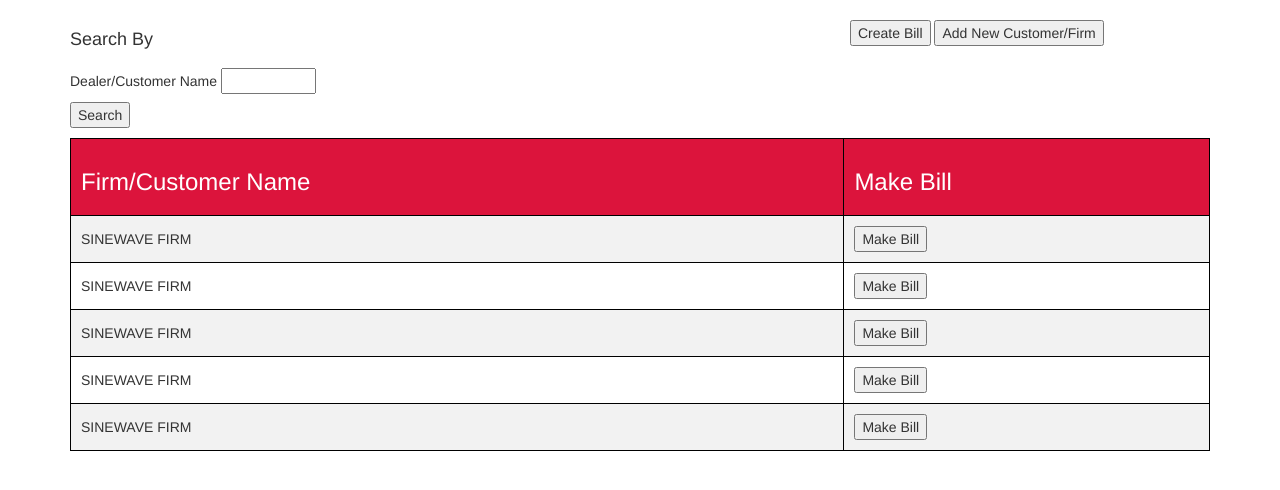
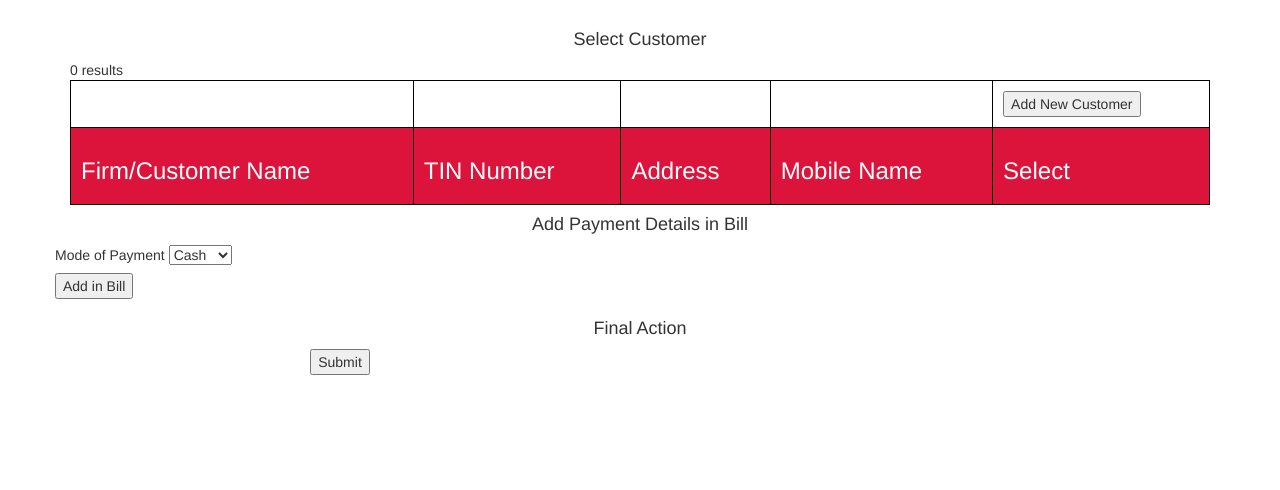
Before and after one commit to zsk282/Pos, a PHP site: page /selectCustomerBilling.php in a window 1280 px wide. Shown: the part 52-542 px from the top of the page. Run offline with PHP 8.4, Linux system fonts and the light colour scheme; the visitor is signed in with stand-in values (Sample User, id 1); data that the repository does not hold is empty; some web fonts are replaced.

Commit message:
Working on Sales page

```diff
--- a/css/styles.css
+++ b/css/styles.css
@@ -154,3 +154,6 @@ th.letter:hover {
 .big_boxed p{
 	padding-left: 55px;
 }
+input.input_th_input {
+    max-width: 148px;
+}
--- a/finalBilling.php
+++ b/finalBilling.php
@@ -86,7 +86,7 @@
 				</table>
 			</td>
 		</tr>
-		<table style="">
+		<!-- <table style="">
 			<tr>
 			<th class="input_th"><input type="textfield" name="container_no" placeholder="Model"></th>
 			<th class="input_th"><input type="textfield" name="container_no" placeholder="Item"></th>
@@ -96,7 +96,7 @@
 			<th class="input_th"><input type="textfield" name="container_no" placeholder="Amount"></th>
 			<th class="input_th"><button>Add Product</button></th>
 			</tr>
-		</table>
+		</table> -->
 		<tr>
 			<!-- main particulars table -->
 			<table>
--- a/selectCustomerBilling.php
+++ b/selectCustomerBilling.php
@@ -1,54 +1,104 @@
 <?php require "header.php"; ?>
+<!-- SELECTED STEP ONE -->
 <div class="container">
-		<div class="row">
-			<div class="col-md-8 search_dealer">
-				<div class="search_box_header">
-					<h4>Search By</h4>
-					<div class="search_box_body">
-						<ul class="search_box_ul">
-							<li class="search_box_li">
-								Dealer/Customer Name <input type="textfield" class="input_search" name="dealer_name_search">
-							</li>
-							<button>Search</button>
-						</ul>
+<form action="AddProduct.php" method="POST">
+		<div class="row" id="select_customer_step">
+			<h4 style="text-align: center;">Select Customer</h4>
+			<div class="col-md-12">
+					<table>
+						<tr>
+							<td></td>
+							<td></td>
+							<td></td>
+							<td></td>
+							<td><button onclick="select_customer_step_add_customer()">Add New Customer</button></td>
+						</tr>
+						<tr>
+							<th><h3>Firm/Customer Name</h3></th>
+							<th><h3>TIN Number</h3></th>
+							<th><h3>Address</h3></th>
+							<th><h3>Mobile Name</h3></th>
+							<th><h3>Select</h3></th>
+						</tr>
+						<!-- <tr>
+							<td>SINEWAVE FIRM</td>
+							<td><button onclick="select_customer_step('customerId')">Add Detail</button></td>
+						</tr> -->
+						<?php
+							$sql = "SELECT * FROM `cutomer` WHERE 1";
+							$result = $conn->query($sql);
 
-					</div>
+							if ($result->num_rows > 0) {
+							    // output data of each row
+							    while($row = $result->fetch_assoc()) {
+							        echo "<tr>";
+							        echo "<td>" . $row["name"]. "</td>";
+							        echo "<td>" . $row["tin_no"]. "</td>";
+							        echo "<td>" . $row["address"]. "</td>";
+							        echo "<td>" . $row["mobile_no"]. "</td>";
+							        echo "<td><input type='radio' name='customer_details' value='".$row["id"]."'></td>";
+							        echo "</tr>";
+							    }
+							} else {
+							    echo "0 results";
+							}
+
+
+						?>
+					</table>
+			</div>
+		</div>
+		<!-- SELECTED STEP SECOND -->
+		<div class="row" id="add_details_step">
+			<h4 style="text-align: center;">Add Payment Details in Bill</h4>
+				<ul class="search_box_ul">
+					<li class="search_box_li">
+						Mode of Payment
+						<select name="payment_method">
+							<option value="Cash">Cash</option>
+							<option value="Check">Check</option>
+							<option value="Credit">Credit</option>
+							<option value="Online">Online</option>
+						</select>
+					</li>
+
+					<!-- <li class="search_box_li">
+						Customer TIN# <input type="textfield" class="input_mode_payment">
+					</li> -->
+					<!-- <li class="search_box_li">
+						Customer Address <input type="textfield" class="input_mode_payment">
+					</li> -->
+					<button>Add in Bill</button>
+				</ul>
+		</div>
+		<div class="row" id="final_confirmation_step">
+		<h4 style="text-align: center;">Final Action</h4>
+			<div class="row">
+				<div class="col-md-6 two_big_button" style="text-align: center;">
+				<input type="submit" name="Make Bill">
 				</div>
 			</div>
-			<div class="col-md-4 add_dealer">
-				<button class="add_dealer_action" onclick="location.href='finalBilling.php';">Create Bill</button>
-				<button class="add_dealer_action">Add New Customer/Firm</button>
-			</div>
-		</div>
-		<div class="row">
-			<div class="col-md-12">
-				<table>
-					<tr>
-						<th><h3>Firm/Customer Name</h3></th>
-						<th><h3>Make Bill</h3></th>
-					</tr>
-					<tr>
-						<td>SINEWAVE FIRM</td>
-						<td><button>Make Bill</button></td>
-					</tr>
-					<tr>
-						<td>SINEWAVE FIRM</td>
-						<td><button>Make Bill</button></td>
-					</tr>
-					<tr>
-						<td>SINEWAVE FIRM</td>
-						<td><button>Make Bill</button></td>
-					</tr>
-					<tr>
-						<td>SINEWAVE FIRM</td>
-						<td><button>Make Bill</button></td>
-					</tr>
-					<tr>
-						<td>SINEWAVE FIRM</td>
-						<td><button>Make Bill</button></td>
-					</tr>
-				</table>
 		</div>
 	</div>
-</div>
+	<script type="text/javascript">
+		function select_customer_step(session_key,session_value){
+			$("#addProductActionSubmit").click(function(){
+			      $.ajax({
+			            type: "get",
+			            url: "sessionSetter.php",
+			            data: {
+			            	'session_key':session_key,
+			            	'session_value':session_value
+			            },
+			            success: function(responseData) {
+			            	alert(responseData);
+			            },
+			            error: function(errorThrown) {
+			                alert("Error Adding new Product");
+			            }
+			        })
+			});
+		}
+	</script>
+ </form>
 <?php require "footer.php"; ?>
--- /dev/null
+++ b/sessionSetter.php
@@ -0,0 +1,6 @@
+<?php
+$session_key = $_GET["session_key"];
+$session_value = $_GET["session_value"];
+
+echo "deds";die;
+?>
```
Also changed, not shown: AddProduct.php (added, +138 -0 lines), AddProductActionGetter.php (added, +56 -0 lines).
